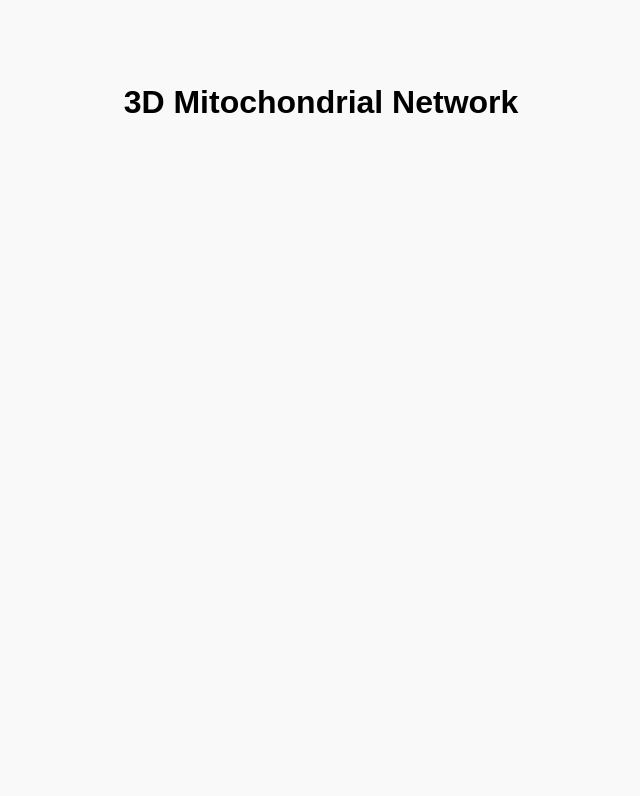
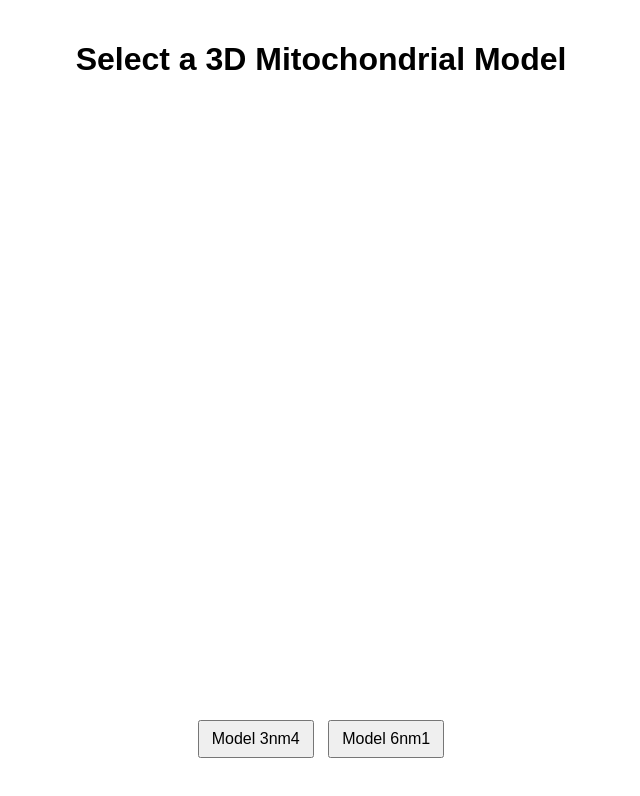
Before and after one commit to elaynamalak/mito_3D_models, a plain HTML site: page index.html in a window 1280 px wide. Shown: the whole page, without its empty margins (319-959 px from the left). Drawn offline with Linux system fonts and the light colour scheme; some packages are replaced by stand-ins of ours; a script that the page names is missing.

Commit message:
Update index.html

```diff
--- a/index.html
+++ b/index.html
@@ -2,41 +2,55 @@
 <html lang="en">
 <head>
   <meta charset="UTF-8" />
-  <meta name="viewport" content="width=device-width, initial-scale=1.0"/>
-  <title>3D Mitochondrial Model</title>
+  <meta name="viewport" content="width=device-width, initial-scale=1" />
+  <title>3D Mitochondrial Models</title>
   <script type="module" src="https://ajax.googleapis.com/ajax/libs/model-viewer/4.0.0/model-viewer.min.js"></script>
   <style>
     body {
-      margin: 0;
-      background-color: #f9f9f9;
       display: flex;
       flex-direction: column;
       align-items: center;
-      justify-content: center;
-      height: 100vh;
       font-family: sans-serif;
-    }
-    h1 {
-      margin-bottom: 1rem;
+      margin: 20px;
     }
     model-viewer {
-      width: 90%;
+      width: 90vw;
       max-width: 800px;
       height: 600px;
+      margin-bottom: 20px;
+    }
+    button {
+      margin: 0 5px;
+      padding: 8px 12px;
+      font-size: 1rem;
+      cursor: pointer;
     }
   </style>
 </head>
 <body>
-  <h1>3D Mitochondrial Network</h1>
+  <h1>Select a 3D Mitochondrial Model</h1>
 
   <model-viewer
+    id="viewer"
     src="dmso0hrfish3nm4.glb"
-    alt="3D model of ZF neuromast mitochondrial network"
+    alt="3D mitochondrial model"
     camera-controls
     auto-rotate
     shadow-intensity="1"
     exposure="1"
     touch-action="pan-y">
   </model-viewer>
+
+  <div>
+    <button onclick="changeModel('dmso0hrfish3nm4.glb')">Model 3nm4</button>
+    <button onclick="changeModel('dmso0hrfish6nm1.glb')">Model 6nm1</button>
+  </div>
+
+  <script>
+    function changeModel(modelPath) {
+      const viewer = document.getElementById('viewer');
+      viewer.src = modelPath;
+    }
+  </script>
 </body>
 </html>
```
